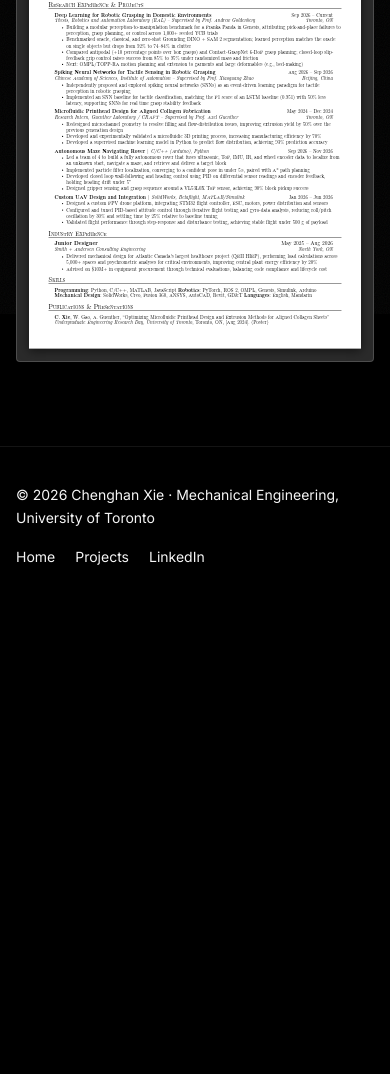
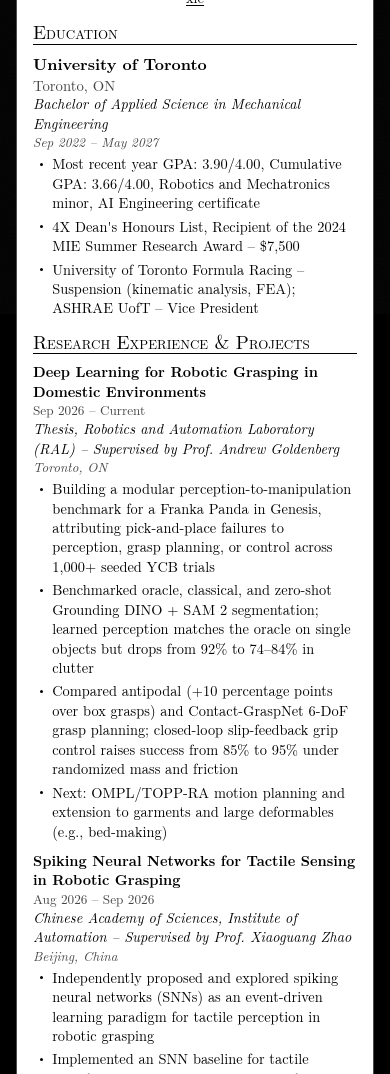
Before and after one commit to xieche15/chenghanxie, a plain HTML site: page cv.html in a window 390 px wide. Shown: the part 530-1604 px from the top of the page. Before the commit the page ends 1134 px from the top, so only its background shows below. Drawn offline with Linux system fonts and the light colour scheme; a web font is replaced by a local one.

Commit message:
Update thesis and SNN project, fix resume on phones

```diff
--- a/main.js
+++ b/main.js
@@ -507,11 +507,16 @@ const $$ = (s, el = document) => [...el.querySelectorAll(s)];
   if (page) {
     const canvas = $(".tex-canvas"), frame = $(".tex-frame"), label = $(".tex-zoom");
     let zoom = null;
+    const phone = window.matchMedia("screen and (max-width: 720px)");
     const fit = () => {
       const pad = parseFloat(getComputedStyle(canvas).paddingLeft) * 2;
       return Math.min(1.25, (canvas.clientWidth - pad) / page.offsetWidth);
     };
     const render = () => {
+      if (phone.matches) {
+        page.style.transform = frame.style.width = frame.style.height = "";
+        return;
+      }
       const s = zoom ?? fit();
       page.style.transform = `scale(${s})`;
       frame.style.width = page.offsetWidth * s + "px";
--- a/style.css
+++ b/style.css
@@ -1015,6 +1015,33 @@ footer .foot-links a:hover { color: var(--cyan); }
   .tex-pages, .tex-sep { display: none; }
 }
 
+@media screen and (max-width: 720px) {
+  .tex-tools button[data-zoom], .tex-zoom { display: none; }
+  .tex-canvas { padding: 0; overflow: visible; }
+  .tex-frame { width: auto; height: auto; }
+  .tex-page {
+    --pt: 1.6px;
+    width: 100%;
+    min-height: 0;
+    padding: 22px 16px 26px;
+    box-shadow: none;
+    line-height: 1.35;
+  }
+  .tex-heading p { line-height: 1.5; }
+  .tex-list { padding-left: 0; }
+  .tex-sub { margin-bottom: 10px; }
+  .tex-sub .row { flex-direction: column; gap: 0; width: 100%; }
+  .tex-sub .row > :last-child { white-space: normal; }
+  .tex-sub .row > :last-child:not(:first-child) { font-size: 0.92em; color: #444; }
+  .tex-sub.project .row > span:first-child { line-height: 1.3; }
+  .tex-sub ul { padding-left: 1.2em; }
+  .tex-sub li { margin-bottom: 4px; }
+  .tex-sub li::before { left: -0.85em; top: 0.6em; }
+  .tex-skills { line-height: 1.55; }
+  .tex-skills b { display: block; margin-top: 4px; }
+  .tex-pub { line-height: 1.4; }
+}
+
 .bar-skill { margin-bottom: 12px; }
 
 .bar-skill .row { display: flex; justify-content: space-between; font-size: 13px; color: var(--muted); margin-bottom: 5px; }
```
Also changed, not shown: index.html (+1 -1 lines), projects.html (+8 -9 lines).
